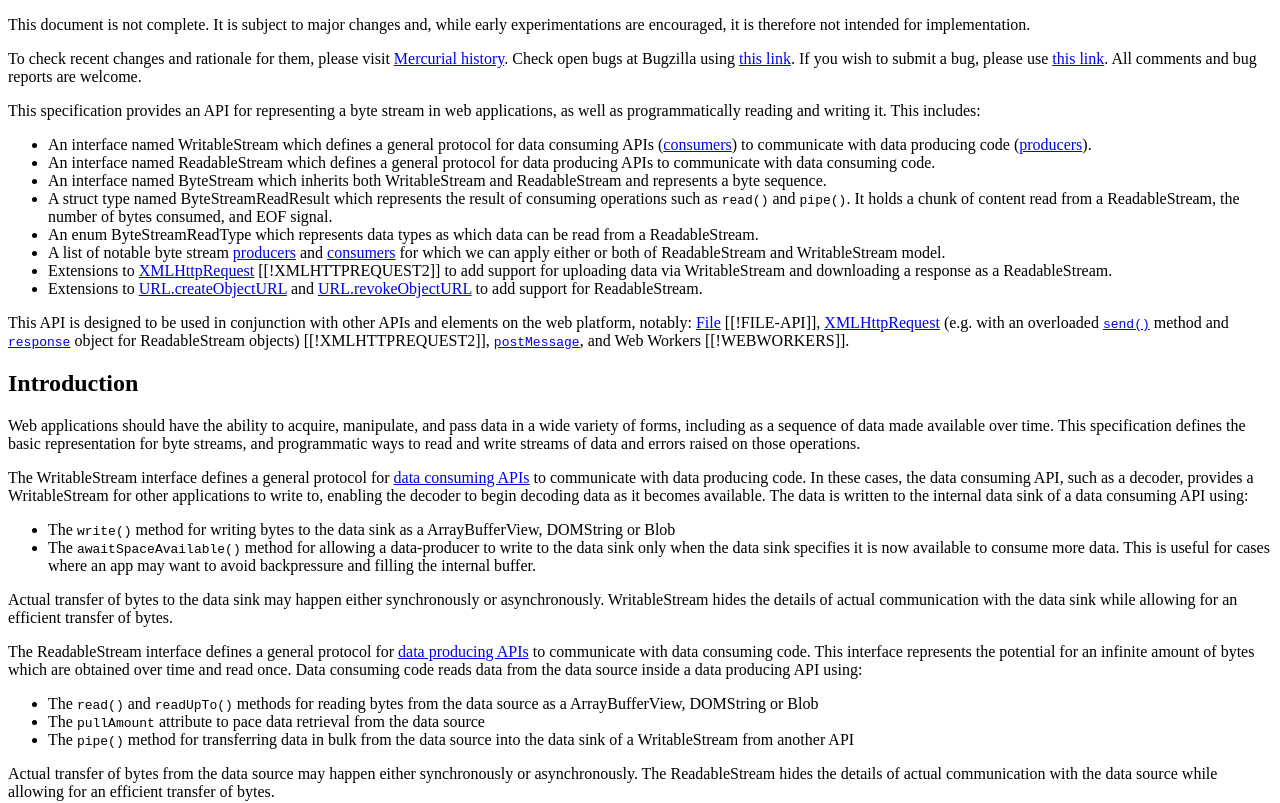
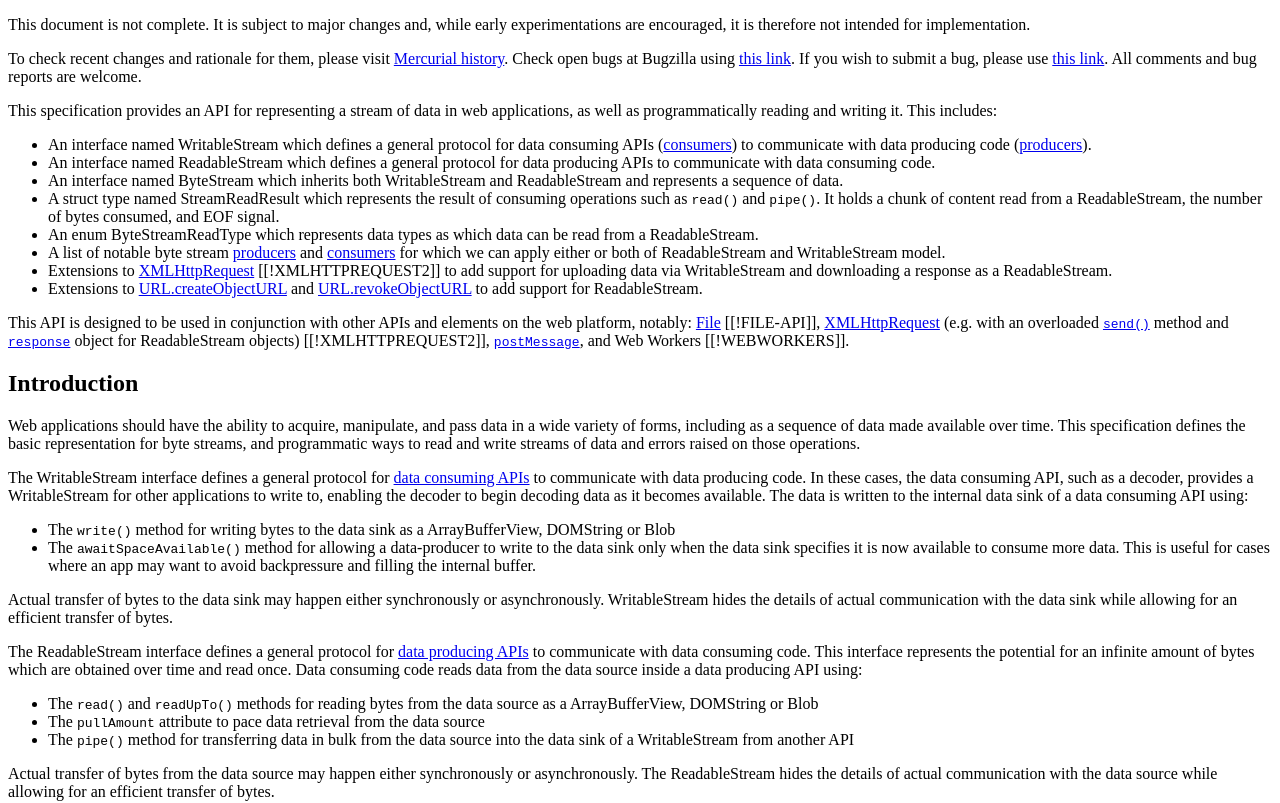
Before and after one commit to w3c/streams-api, a plain HTML site: page Overview.htm in a window 1280 px wide. Shown: the top 803 px of the page. Drawn offline with Linux system fonts and the light colour scheme.

Commit message:
- ByteStreamReadResult -> StreamReadResult - byte stream -> data

```diff
--- a/Overview.htm
+++ b/Overview.htm
@@ -119,7 +119,7 @@ var respecConfig = {
 
 	<section id="abstract">
 		<p>
-			This specification provides an API for representing a byte stream in web applications, as well as programmatically reading and writing it.
+			This specification provides an API for representing a stream of data in web applications, as well as programmatically reading and writing it.
 			This includes:
 		</p>
 		<ul>
@@ -130,10 +130,10 @@ var respecConfig = {
 				An interface named <a>ReadableStream</a> which defines a general protocol for data producing APIs to communicate with data consuming code.
 			</li>
 			<li>
-				An interface named <a>ByteStream</a> which inherits both WritableStream and ReadableStream and represents a byte sequence.
+				An interface named <a>ByteStream</a> which inherits both WritableStream and ReadableStream and represents a sequence of data.
 			</li>
 			<li>
-				A struct type named <a>ByteStreamReadResult</a> which represents the result of consuming operations such as <code>read()</code> and <code>pipe()</code>.
+				A struct type named <a>StreamReadResult</a> which represents the result of consuming operations such as <code>read()</code> and <code>pipe()</code>.
 				It holds a chunk of content read from a <a>ReadableStream</a>, the number of bytes consumed, and EOF signal.
 			</li>
 			<li>
@@ -746,7 +746,7 @@ function read() {
 					</section>
 				</dd>
 
-				<dt>Promise&amp;lt;ByteStreamReadResult&gt; readUpTo()</dt>
+				<dt>Promise&amp;lt;StreamReadResult&gt; readUpTo()</dt>
 				<dd>
 					<p>
 						This method reads data from the ReadableStream.
@@ -782,28 +782,28 @@ function read() {
 									<li>Let <var>readableAmount</var> be the total cost of data in <a>readDataBuffer</a></li>
 									<li>Let <var>maxAmountToConsume</var> be min(<var>size</var>, <var>readableAmount</var>)</li>
 
-									<li>Let <var>result</var> be a new <a>ByteStreamReadResult</a></li>
+									<li>Let <var>result</var> be a new <a>StreamReadResult</a></li>
 									<li>
 										<dl class="switch">
 											<dt>If <var>latchedType</var> is "<code>none</code>"</dt>
 											<dd>
 												<ol>
-													<li>Set <var>result</var>.<a href="#widl-ByteStreamReadResult-data">data</a> to <code>undefined</code></li>
+													<li>Set <var>result</var>.<a href="#widl-StreamReadResult-data">data</a> to <code>undefined</code></li>
 													<li>Pop data from <a>readDataBuffer</a> as much as possible but up to <var>maxAmountToConsume</var></li>
 												</ol>
 											</dd>
 											<dt>Otherwise</dt>
 											<dd>
 												<ol>
-													<li>Set <var>result</var>.<a href="#widl-ByteStreamReadResult-data">data</a> to an object of the type specified by <var>latchedType</var> that can be created by consuming as much data as possible from <a>readDataBuffer</a> but up to <var>maxAmountToConsume</var></li>
+													<li>Set <var>result</var>.<a href="#widl-StreamReadResult-data">data</a> to an object of the type specified by <var>latchedType</var> that can be created by consuming as much data as possible from <a>readDataBuffer</a> but up to <var>maxAmountToConsume</var></li>
 													<li>Pop the consumed data from <a>readDataBuffer</a></li>
 											</dd>
 										</dl>
 									</li>
 									<li>Let <var>amountConsumed</var> be the total cost of data consumed in the last step</li>
-									<li>Set <a href="#widl-ByteStreamReadResult-amountConsumed">amountConsumed</a> of <var>result</var> to <var>amountConsumed</var></li>
-									<li>Set <a href="#widl-ByteStreamReadResult-eof">eof</a> of <var>result</var> to <code>true</code> if <a>readDataBuffer</a> is empty and <a>eofReached</a> is set</li>
-									<li>Set <var>result</var>.<a href="#widl-ByteStreamReadResult-error">error</a> to <a>sourceErrorDetail</a></li>
+									<li>Set <a href="#widl-StreamReadResult-amountConsumed">amountConsumed</a> of <var>result</var> to <var>amountConsumed</var></li>
+									<li>Set <a href="#widl-StreamReadResult-eof">eof</a> of <var>result</var> to <code>true</code> if <a>readDataBuffer</a> is empty and <a>eofReached</a> is set</li>
+									<li>Set <var>result</var>.<a href="#widl-StreamReadResult-error">error</a> to <a>sourceErrorDetail</a></li>
 
 									<li>Set <a>amountBeingReturned</a> to <var>amountConsumed</var></li>
 
@@ -831,11 +831,11 @@ function read() {
 					</section>
 				</dd>
 
-				<dt>Promise&amp;lt;ByteStreamReadResult&gt; read()</dt>
+				<dt>Promise&amp;lt;StreamReadResult&gt; read()</dt>
 				<dd>
 					<p>
 						This method reads data from the ReadableStream.
-						The speed of reading can be roughly adjusted by using <a href="#widl-ByteStreamReadResult-pullAmount">pullAmount</a>.
+						The speed of reading can be roughly adjusted by using <a href="#widl-StreamReadResult-pullAmount">pullAmount</a>.
 						pullAmount doesn't necessarily limit the size of data being read by this method.
 					</p>
 
@@ -942,11 +942,11 @@ function read() {
 
 							<li>Queue a task which runs the rest of this algorithm</li>
 
-							<li>Let <var>result</var> be a new <a>ByteStreamReadResult</a>.</li>
-							<li>Set <var>result</var>.<a href="#widl-ByteStreamReadResult-data">data</a> to <var>readData</var></li>
-							<li>Set <var>result</var>.<a href="#widl-ByteStreamReadResult-eof">eof</a> to <code>true</code> if <a>eofReached</a> is set and <a>readDataBuffer</a> is empty</li>
-							<li>Set <var>result</var>.<a href="#widl-ByteStreamReadResult-amountConsumed">amountConsumed</a> to <var>amountConsumed</var></li>
-							<li>Set <var>result</var>.<a href="#widl-ByteStreamReadResult-error">error</a> to <a>sourceErrorDetail</a></li>
+							<li>Let <var>result</var> be a new <a>StreamReadResult</a>.</li>
+							<li>Set <var>result</var>.<a href="#widl-StreamReadResult-data">data</a> to <var>readData</var></li>
+							<li>Set <var>result</var>.<a href="#widl-StreamReadResult-eof">eof</a> to <code>true</code> if <a>eofReached</a> is set and <a>readDataBuffer</a> is empty</li>
+							<li>Set <var>result</var>.<a href="#widl-StreamReadResult-amountConsumed">amountConsumed</a> to <var>amountConsumed</var></li>
+							<li>Set <var>result</var>.<a href="#widl-StreamReadResult-error">error</a> to <a>sourceErrorDetail</a></li>
 
 							<li>Set <a>amountBeingReturned</a> to <var>amountConsumed</var></li>
 
@@ -969,7 +969,7 @@ function read() {
 					</section>
 				</dd>
 
-				<dt>Promise&amp;lt;ByteStreamReadResult&gt; pipe()</dt>
+				<dt>Promise&amp;lt;StreamReadResult&gt; pipe()</dt>
 				<dd>
 					<p>
 						This method bulk transfers bytes from the ReadableStream to another <a>WritableStream</a>.
@@ -1087,10 +1087,10 @@ function read() {
 
 							<li>Unset <a>readPending</a></li>
 
-							<li>Let <var>result</var> be a new <a>ByteStreamReadResult</a></li>
-							<li>Set <var>result</var>.<a href="#widl-ByteStreamReadResult-data">data</a> to <code>undefined</code>.
-							<li>Set <var>result</var>.<a href="#widl-ByteStreamReadResult-eof">eof</a> to <code>true</code> if <a>eofReached</a></li>
-							<li>Set <var>result</var>.<a href="#widl-ByteStreamReadResult-amountConsumed">amountConsumed</a> to <var>totalAmountTransferred</var></li>
+							<li>Let <var>result</var> be a new <a>StreamReadResult</a></li>
+							<li>Set <var>result</var>.<a href="#widl-StreamReadResult-data">data</a> to <code>undefined</code>.
+							<li>Set <var>result</var>.<a href="#widl-StreamReadResult-eof">eof</a> to <code>true</code> if <a>eofReached</a></li>
+							<li>Set <var>result</var>.<a href="#widl-StreamReadResult-amountConsumed">amountConsumed</a> to <var>totalAmountTransferred</var></li>
 							<li>
 								Fulfill <var>pipePromise</var> with <var>result</var>
 								<section class="note">
@@ -1300,13 +1300,13 @@ function read() {
 	</section>
 
 	<section class="section">
-		<h2>ByteStreamReadResult Interface</h2>
+		<h2>StreamReadResult Interface</h2>
 
 		<p>
 			This interface represents the result of methods on <a>ReadableStream</a>.
 		</p>
 
-		<dl class="idl" title="interface ByteStreamReadResult">
+		<dl class="idl" title="interface StreamReadResult">
 			<dt>readonly attribute boolean eof</dt>
 			<dd>Set if the operation resulted in an EOF</dd>
 			<dt>readonly attribute any data</dt>
@@ -1314,7 +1314,7 @@ function read() {
 			<dt>readonly attribute unsigned long long amountConsumed</dt>
 			<dd>The size, in bytes, of the data read</dd>
 			<dt>readonly attribute any error</dt>
-			<dd>Once any error occurred, set to the error detail object on all ByteStreamReadResults returned after the error</dd>
+			<dd>Once any error occurred, set to the error detail object on all StreamReadResults returned after the error</dd>
 		</dl>
 	</section>
 
```
